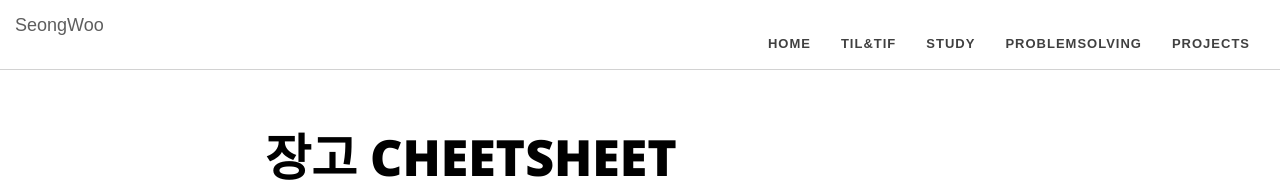
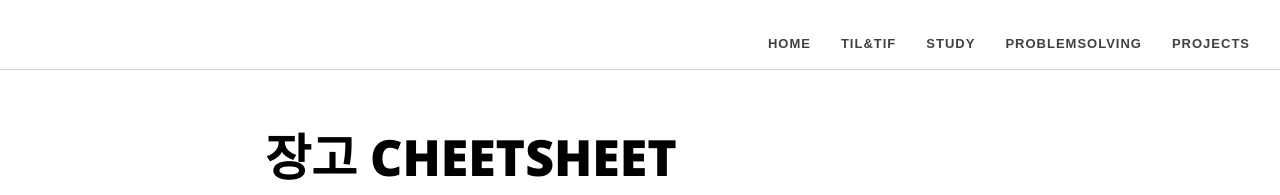
Before and after one commit to seongwoopark/seongwoopark.github.io, a Jekyll site: the page built from _posts/2017-07-18-study-django-and-rest-cheetsheet.md, in a window 1280 px wide. Shown: the top 195 px of the page. Built offline with Jekyll 4.4.1, drawn with Linux system fonts in a browser that asks for light colours; nearby versions of some CDN libraries; comment, search, counter and statistics services are not loaded.

Commit message:
Remove navbar brand link

```diff
--- a/_includes/nav.html
+++ b/_includes/nav.html
@@ -9,11 +9,6 @@
           <span class="icon-bar"></span>
           <span class="icon-bar"></span>
         </button>
-        {% if site.title-img %}
-        <a class="navbar-brand" href="{{ site.url }}"><img src="{{ site.title-img }}"/></a>
-        {% else %}
-        <a class="navbar-brand" href="{{ site.url }}">{{ site.title }}</a>
-        {% endif %}
       </div>
       <div class="collapse navbar-collapse navbar-right" id="navbar-collapse">
         <ul class="nav navbar-nav">
```
